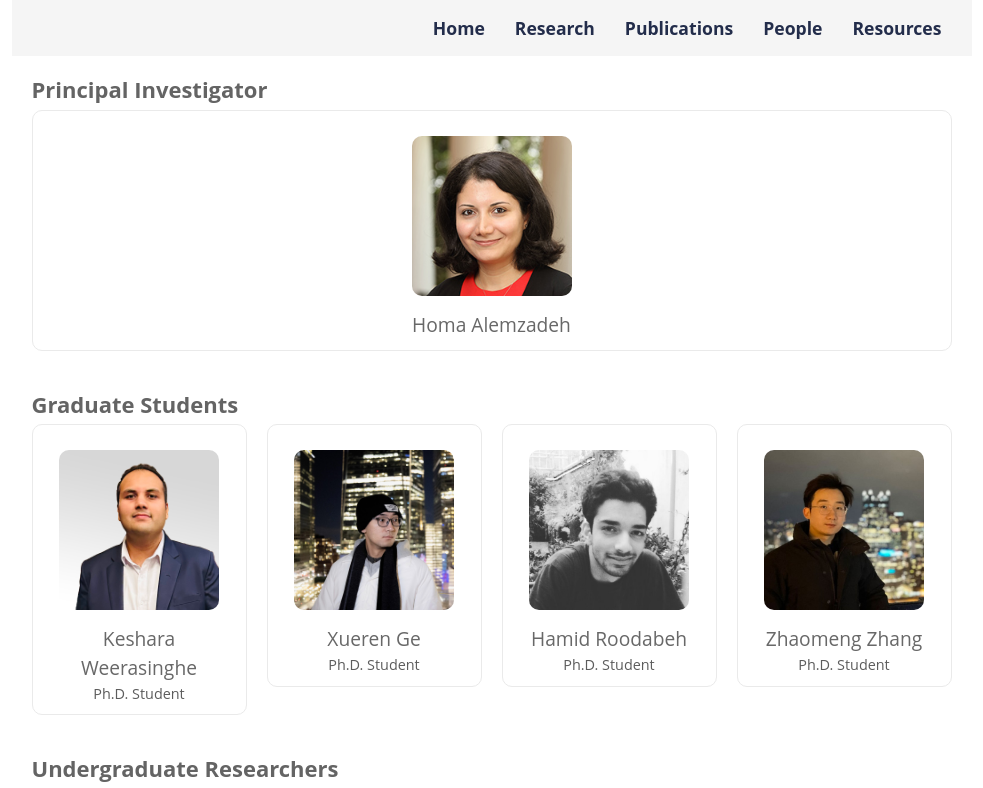
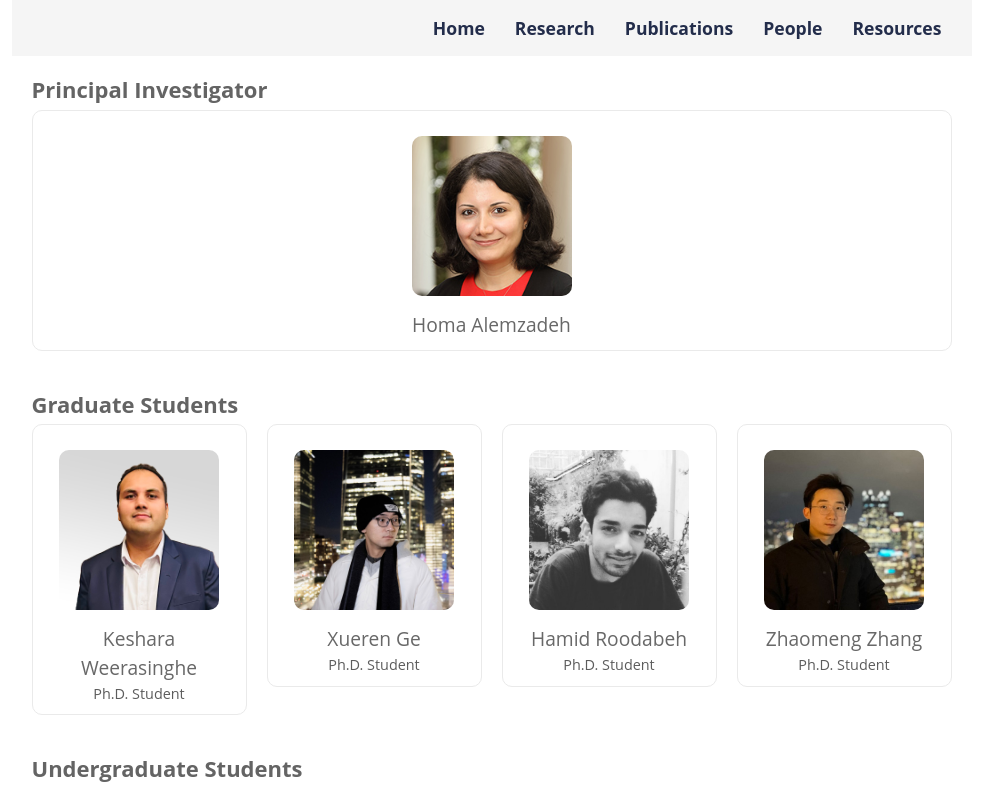
Before and after one commit to UVA-DSA/uva-dsa.github.io, a Next.js app in the folder uva-dsa/: page /people in a window 1280 px wide. Shown: the top 788 px of the page, without its empty margins (141-1124 px from the left). Built offline with nearby package versions, Linux system fonts and the light colour scheme.

Commit message:
update people and pubs

```diff
--- a/uva-dsa/src/app/people/page.tsx
+++ b/uva-dsa/src/app/people/page.tsx
@@ -83,7 +83,7 @@ const alumni = [
     ],
   },
   {
-    group: 'Undergraduate Researchers',
+    group: 'Undergraduate Students',
     members: [
       { name: 'Sebastian Condyles', detail: '', destination: '', website: '' },
       { name: 'Tessa Heick', detail: '', destination: '', website: '' },
@@ -217,7 +217,7 @@ export default function People() {
 
       {/* Undergraduate Students Section */}
       <div className="section">
-        <h2 className="sectionTitle">Undergraduate Researchers</h2>
+        <h2 className="sectionTitle">Undergraduate Students</h2>
         <div className="list">
           {undergraduateStudents.map((member, index) => {
             const card = (
```
Also changed, not shown: uva-dsa/public/publications.json.
